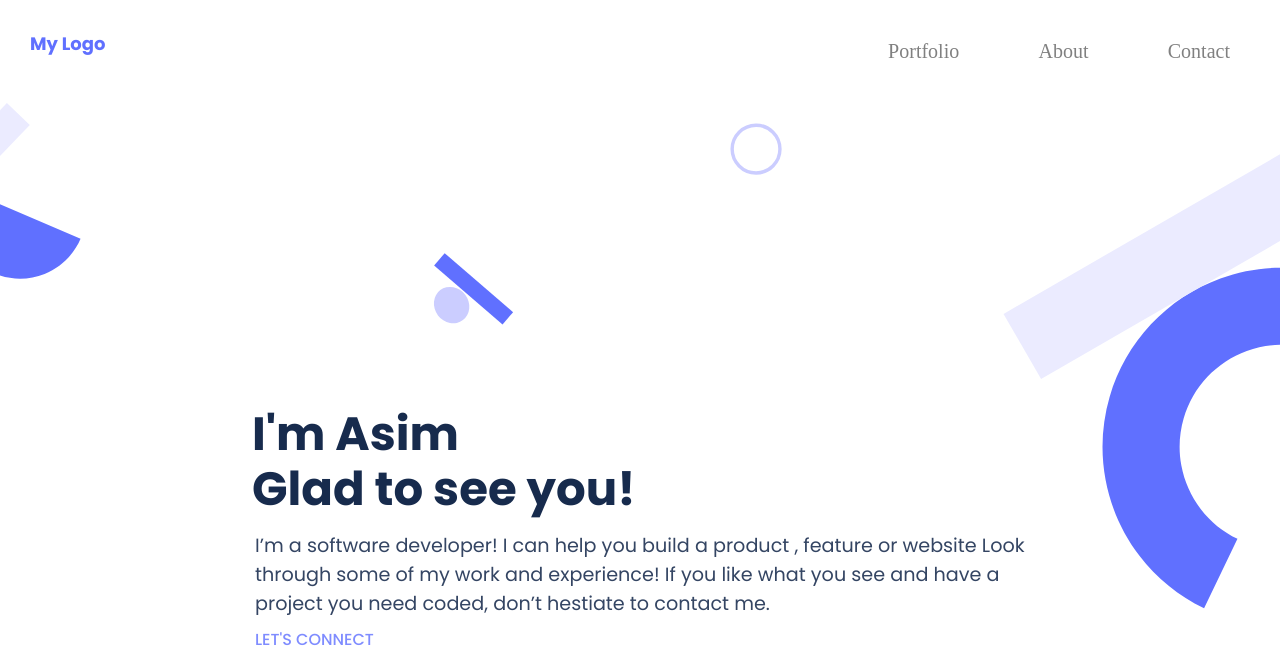
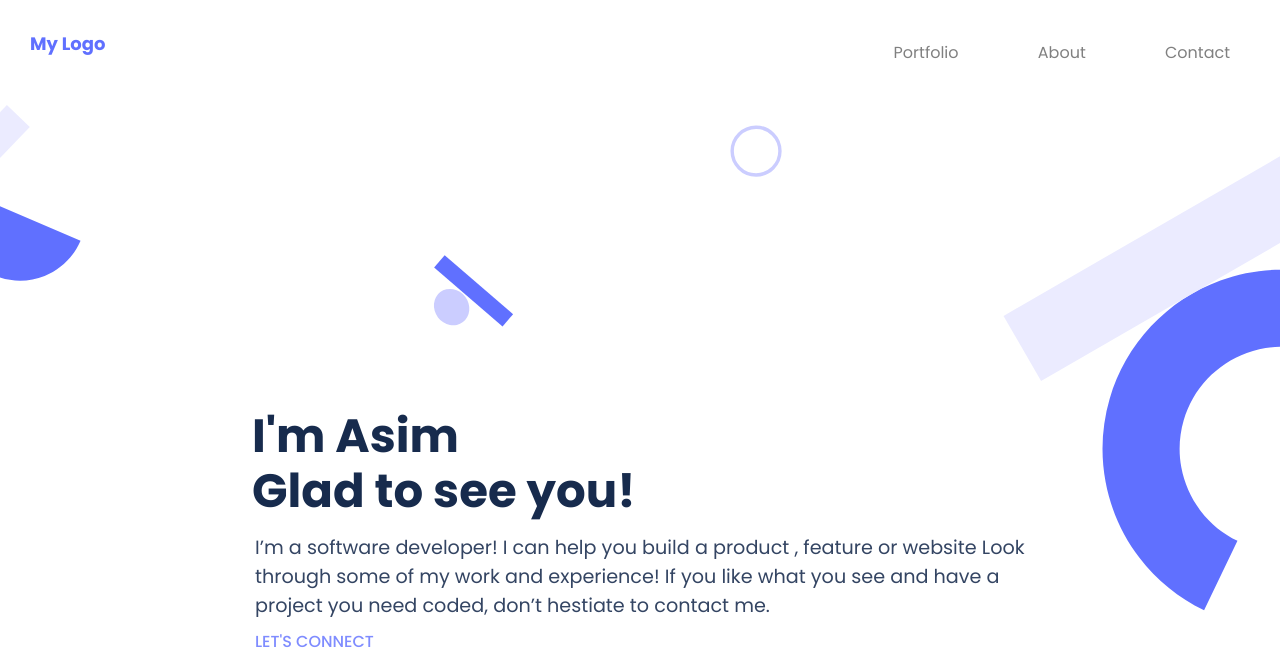
Before and after one commit to AsimKhan2019/HTML_Mobile_Exercise, a website: page index.html in a window 1280 px wide. Shown: the top 649 px of the page. Drawn offline with Linux system fonts and the light colour scheme.

Commit message:
fixed styleint errors

```diff
--- a/style.css
+++ b/style.css
@@ -459,8 +459,6 @@ details[open] summary::after {
     background: #232323;
   }
 
-
-
   #menu {
     position: absolute;
     width: 300px;
@@ -506,20 +504,19 @@ details[open] summary::after {
   }
 
   #menu li a {
-    color: #FFF;
+    color: #808080;
     text-decoration: none;
-    font: 20px Raleway;
-    margin: 0px 10px;
+    margin: 0 10px;
     padding: 10px 10px;
     position: relative;
     z-index: 0;
     cursor: pointer;
   }
 
-  #menu li a:before,
-  #menu li a:after {
+  #menu li a::before,
+  #menu li a::after {
     position: absolute;
-    left: 0px;
+    left: 0;
     width: 100%;
     height: 2px;
     background: gray;
@@ -528,21 +525,21 @@ details[open] summary::after {
     transition: all 0.3s;
   }
 
-  #menu li a:before {
-    top: 0px;
+  #menu li a::before {
+    top: 0;
     transform: translateY(10px);
   }
 
-  #menu li a:after {
-    bottom: 0px;
+  #menu li a::after {
+    bottom: 0;
     transform: translateY(-10px);
   }
 
-  #menu li a:hover:before,
-  #menu li a:hover:after {
+  #menu li a:hover::before,
+  #menu li a:hover::after {
     opacity: 1;
-    transform: translateY(0px);
-}
+    transform: translateY(0);
+  }
 
   .collapse li {
     display: block;
@@ -556,16 +553,6 @@ details[open] summary::after {
     padding-left: 35px;
     align-self: center;
   }
-
-  #menu li a {
-    text-decoration: none;
-    color: #808080;
-  }
-
-  /*#menu li a:hover {
-    text-decoration: none;
-    color: #6070ff;
-  }*/
 
   #hero {
     background-repeat: no-repeat;
```
